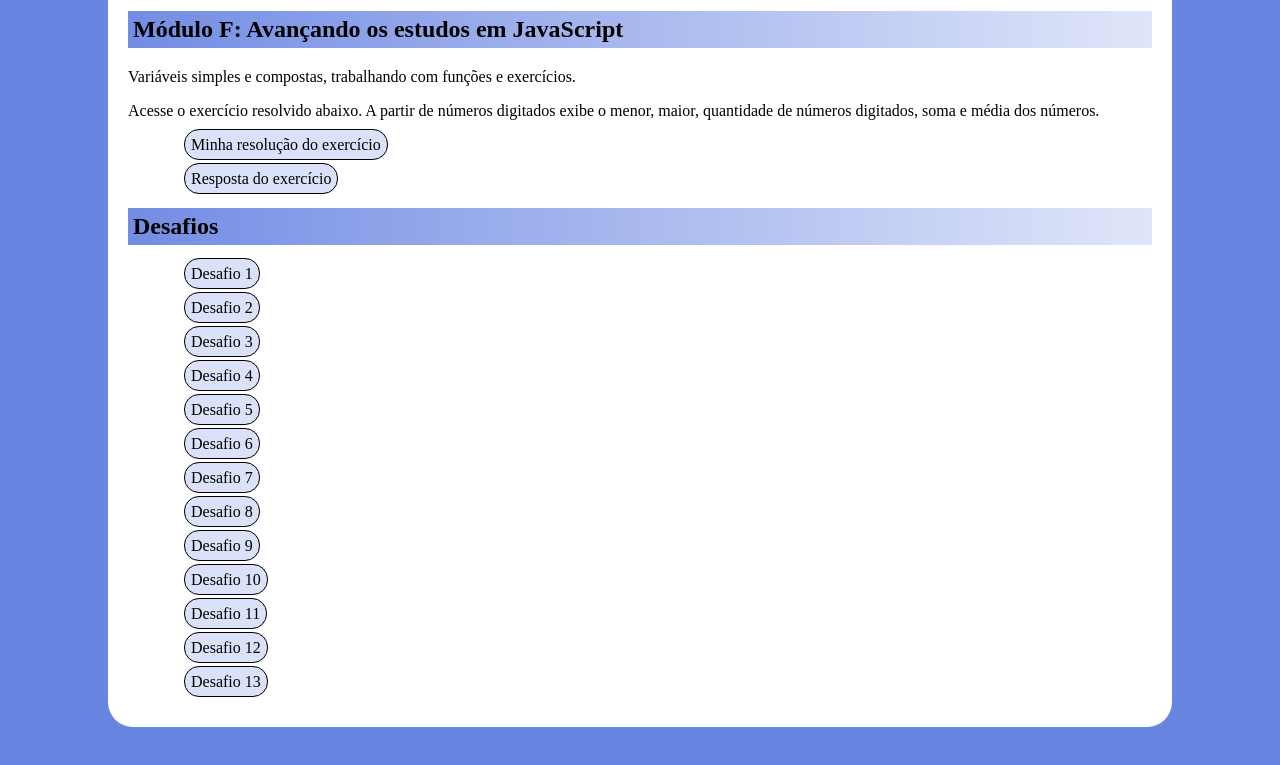
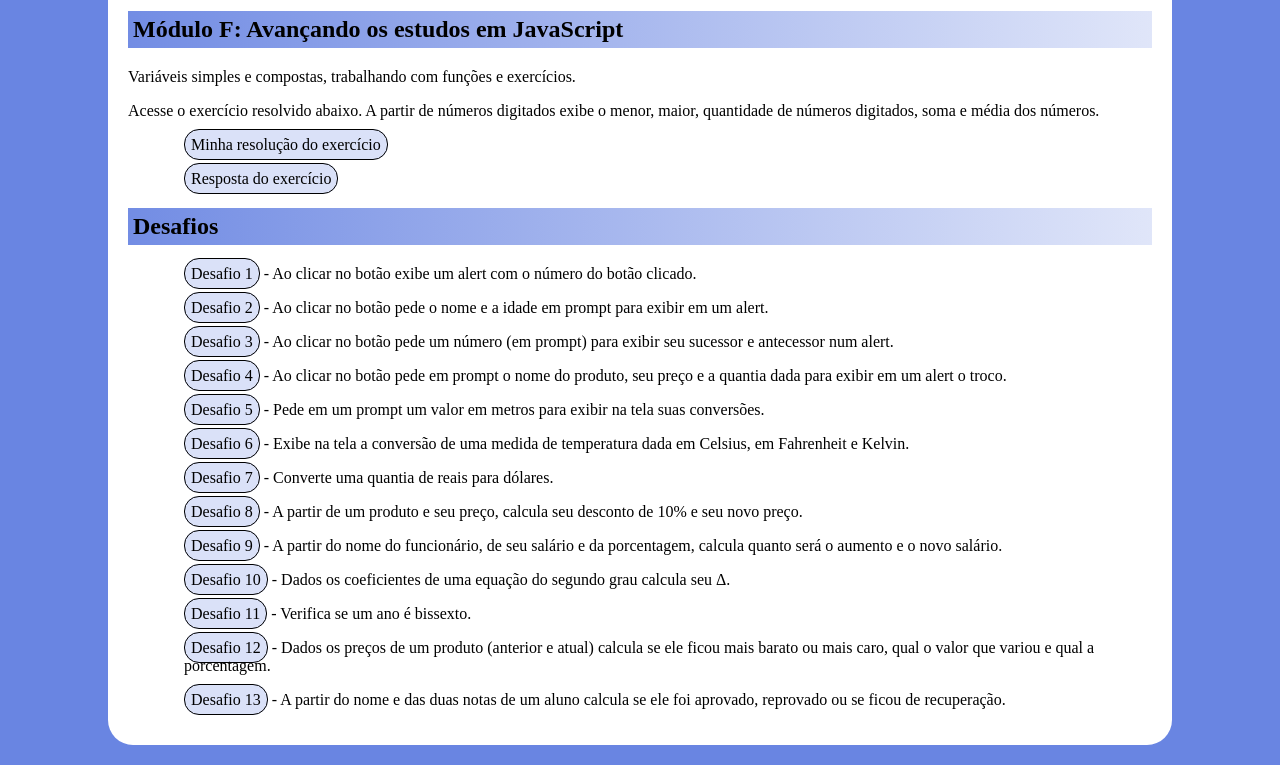
Before and after one commit to regianegaspar/JavaScript-cursoemVideo, a plain HTML site: page index.html in a window 1280 px wide. Shown: the part 1271-2036 px from the top of the page. Drawn offline with Linux system fonts and the light colour scheme.

Commit message:
adicionei a descrição dos desafios

```diff
--- a/index.html
+++ b/index.html
@@ -58,19 +58,19 @@
         </div>
         <h2 id="desafios">Desafios</h2>
         <ul>
-            <li><a href="Desafios/d001.html" target="_blank">Desafio 1</a></li>
-            <li><a href="Desafios/d002.html" target="_blank">Desafio 2</a></li>
-            <li><a href="Desafios/d003.html" target="_blank">Desafio 3</a></li>
-            <li><a href="Desafios/d004.html" target="_blank">Desafio 4</a></li>
-            <li><a href="Desafios/d005.html" target="_blank">Desafio 5</a></li>
-            <li><a href="Desafios/d006.html" target="_blank">Desafio 6</a></li>
-            <li><a href="Desafios/d007.html" target="_blank">Desafio 7</a></li>
-            <li><a href="Desafios/d008.html" target="_blank">Desafio 8</a></li>
-            <li><a href="Desafios/d009.html" target="_blank">Desafio 9</a></li>
-            <li><a href="Desafios/d010.html" target="_blank">Desafio 10</a></li>
-            <li><a href="Desafios/d011.html" target="_blank">Desafio 11</a></li>
-            <li><a href="Desafios/d012.html" target="_blank">Desafio 12</a></li>
-            <li><a href="Desafios/d013.html" target="_blank">Desafio 13</a></li>
+            <li><a href="Desafios/d001.html" target="_blank">Desafio 1</a> - Ao clicar no botão exibe um alert com o número do botão clicado.</li>
+            <li><a href="Desafios/d002.html" target="_blank">Desafio 2</a> - Ao clicar no botão pede o nome e a idade em prompt para exibir em um alert.</li>
+            <li><a href="Desafios/d003.html" target="_blank">Desafio 3</a> - Ao clicar no botão pede um número (em prompt) para exibir seu sucessor e antecessor num alert.</li>
+            <li><a href="Desafios/d004.html" target="_blank">Desafio 4</a> - Ao clicar no botão pede em prompt o nome do produto, seu preço e a quantia dada para exibir em um alert o troco.</li>
+            <li><a href="Desafios/d005.html" target="_blank">Desafio 5</a> - Pede em um prompt um valor em metros para exibir na tela suas conversões.</li>
+            <li><a href="Desafios/d006.html" target="_blank">Desafio 6</a> - Exibe na tela a conversão de uma medida de temperatura dada em Celsius, em Fahrenheit e Kelvin.</li>
+            <li><a href="Desafios/d007.html" target="_blank">Desafio 7</a> - Converte uma quantia de reais para dólares.</li>
+            <li><a href="Desafios/d008.html" target="_blank">Desafio 8</a> - A partir de um produto e seu preço, calcula seu desconto de 10% e seu novo preço.</li>
+            <li><a href="Desafios/d009.html" target="_blank">Desafio 9</a> - A partir do nome do funcionário, de seu salário e da porcentagem, calcula quanto será o aumento e o novo salário.</li>
+            <li><a href="Desafios/d010.html" target="_blank">Desafio 10</a> - Dados os coeficientes de uma equação do segundo grau calcula seu &Delta;.</li>
+            <li><a href="Desafios/d011.html" target="_blank">Desafio 11</a> - Verifica se um ano é bissexto.</li>
+            <li><a href="Desafios/d012.html" target="_blank">Desafio 12</a> - Dados os preços de um produto (anterior e atual) calcula se ele ficou mais barato ou mais caro, qual o valor que variou e qual a porcentagem.</li>
+            <li><a href="Desafios/d013.html" target="_blank">Desafio 13</a> - A partir do nome e das duas notas de um aluno calcula se ele foi aprovado, reprovado ou se ficou de recuperação.</li>
         </ul>
     </main>
 </body>
```
Also changed, not shown: Desafios/d010.html (+3 -3 lines).
